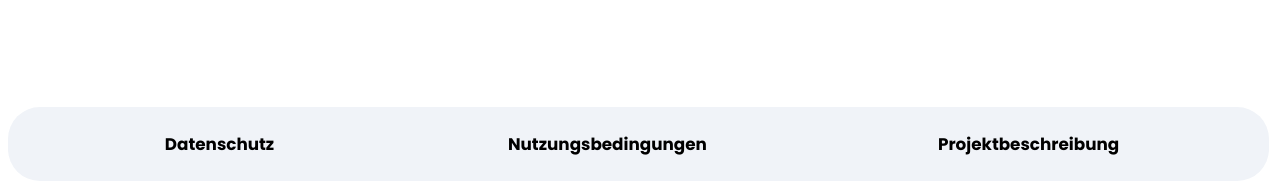
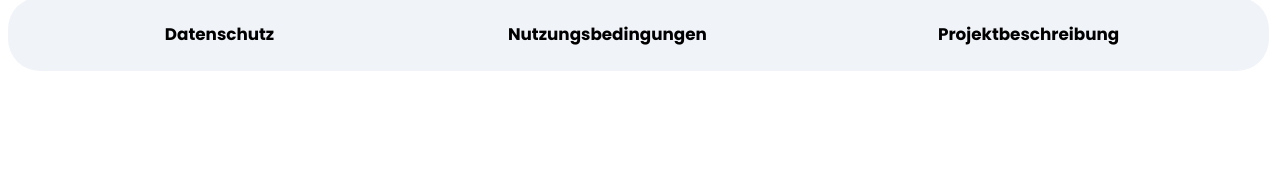
Before and after one commit to tazreiterJakob/KnowledgeNoodle, a plain HTML site: page src/pages/index.html in a window 1280 px wide. Shown: the part 611-800 px from the top of the page. Drawn offline with Linux system fonts and the light colour scheme; a web font is replaced by a local one.

Commit message:
completed footer formatting

```diff
--- a/src/pages/footer.css
+++ b/src/pages/footer.css
@@ -6,8 +6,8 @@
     justify-content: space-around;
     background-color: rgb(240, 243, 248);
     padding: 3vh 3vw 3vh 3vw;
-    position: absolute;
-    bottom: 0.5rem;
+    bottom: 0rem;
+
     border-radius: 2em;
     height: fit-content	;
 }
```
